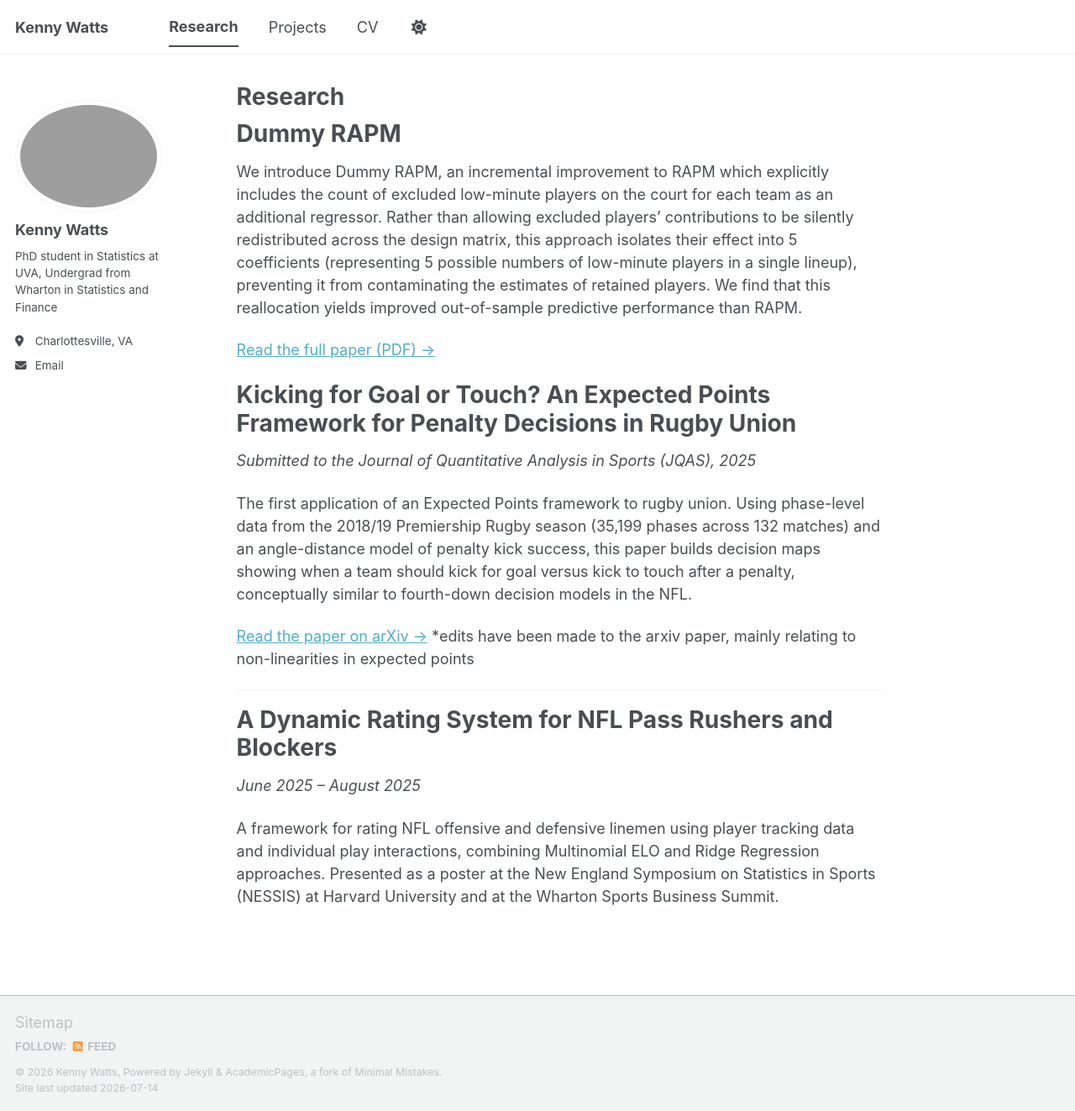
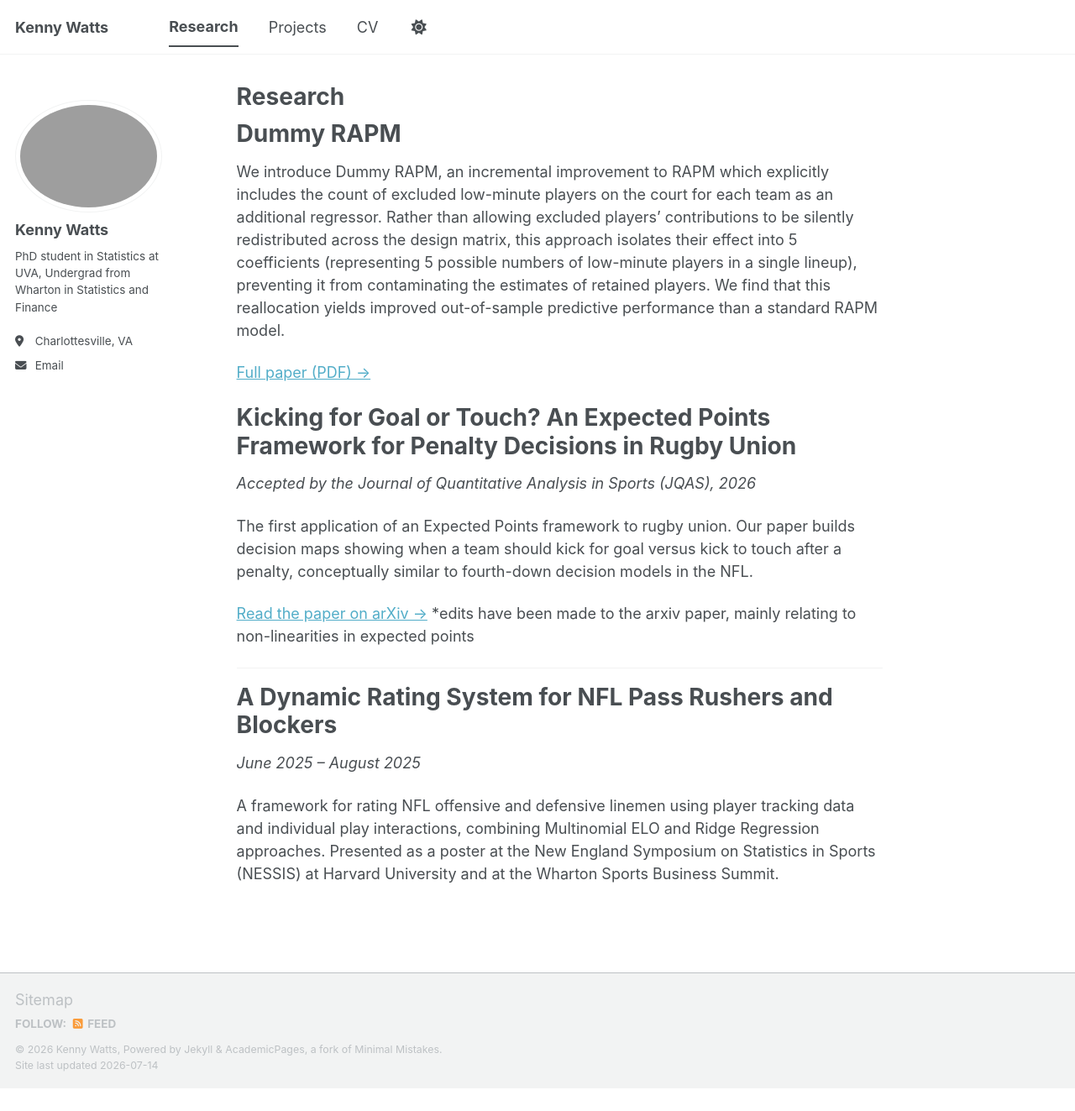
Before and after one commit to kennyws/kennywatts.github.io, a Jekyll site: the page built from _pages/research.md, in a window 1280 px wide and 1323 px high. Shown: the whole window at 84% size. Built offline with Jekyll 4.4.1, drawn with Linux system fonts in a browser that asks for light colours; a script bundle is joined from its source files by our own code; library files that are not in the unit come from our copies.

Commit message:
Update research.md

```diff
--- a/_pages/research.md
+++ b/_pages/research.md
@@ -13,15 +13,15 @@ count of excluded low-minute players on the court for each team as an additional
 than allowing excluded players’ contributions to be silently redistributed across the design matrix, this
 approach isolates their effect into 5 coefficients (representing 5 possible numbers of low-minute players
 in a single lineup), preventing it from contaminating the estimates of retained players. We find that this
-reallocation yields improved out-of-sample predictive performance than RAPM.
+reallocation yields improved out-of-sample predictive performance than a standard RAPM model.
 
-[Read the full paper (PDF) &rarr;](/files/cummy_rapm.pdf)
+[Full paper (PDF) &rarr;](/files/cummy_rapm.pdf)
 
 Kicking for Goal or Touch? An Expected Points Framework for Penalty Decisions in Rugby Union
 ======
-*Submitted to the Journal of Quantitative Analysis in Sports (JQAS), 2025*
+*Accepted by the Journal of Quantitative Analysis in Sports (JQAS), 2026*
 
-The first application of an Expected Points framework to rugby union. Using phase-level data from the 2018/19 Premiership Rugby season (35,199 phases across 132 matches) and an angle-distance model of penalty kick success, this paper builds decision maps showing when a team should kick for goal versus kick to touch after a penalty, conceptually similar to fourth-down decision models in the NFL.
+The first application of an Expected Points framework to rugby union. Our paper builds decision maps showing when a team should kick for goal versus kick to touch after a penalty, conceptually similar to fourth-down decision models in the NFL.
 
 [Read the paper on arXiv &rarr;](https://arxiv.org/abs/2512.00312)
 *edits have been made to the arxiv paper, mainly relating to non-linearities in expected points
```
